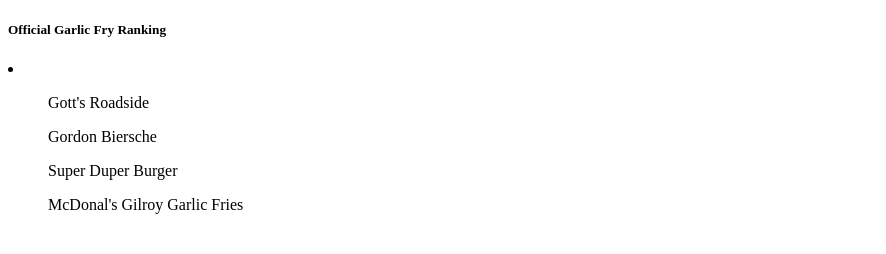
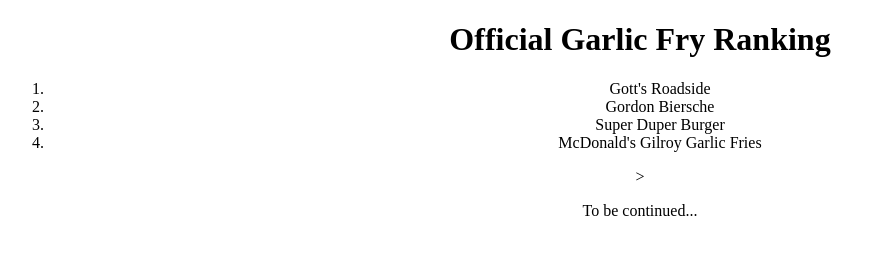
Before and after one commit to colinpating/colinpating, a plain HTML site: page index.html in a window 1280 px wide. Shown: the whole page, without its empty margins (0-886 px from the left). Drawn offline with Linux system fonts and the light colour scheme.

Commit message:
added css and unordered list

```diff
--- a/index.html
+++ b/index.html
@@ -3,14 +3,16 @@
 <html>
 	<head>
 		<title>Garlic Fry</title>
+		<link rel="stylesheet" type="text/css" href="index.css">
 	</head>
 	<body>
-		<h5> Official Garlic Fry Ranking</h5>
-		<li>
-			<ul>Gott's Roadside</ul>
-			<ul>Gordon Biersche</ul>
-			<ul>Super Duper Burger</ul>
-			<ul>McDonal's Gilroy Garlic Fries</ul>
-		</li>
+		<h1> Official Garlic Fry Ranking</h1>
+		<ol>
+			<li>Gott's Roadside</li>
+			<li>Gordon Biersche</li>
+			<li>Super Duper Burger</li>
+			<li>McDonald's Gilroy Garlic Fries</li>
+		</ol>>
+		<p>To be continued...</p>
 	</body>
 </html>
```
